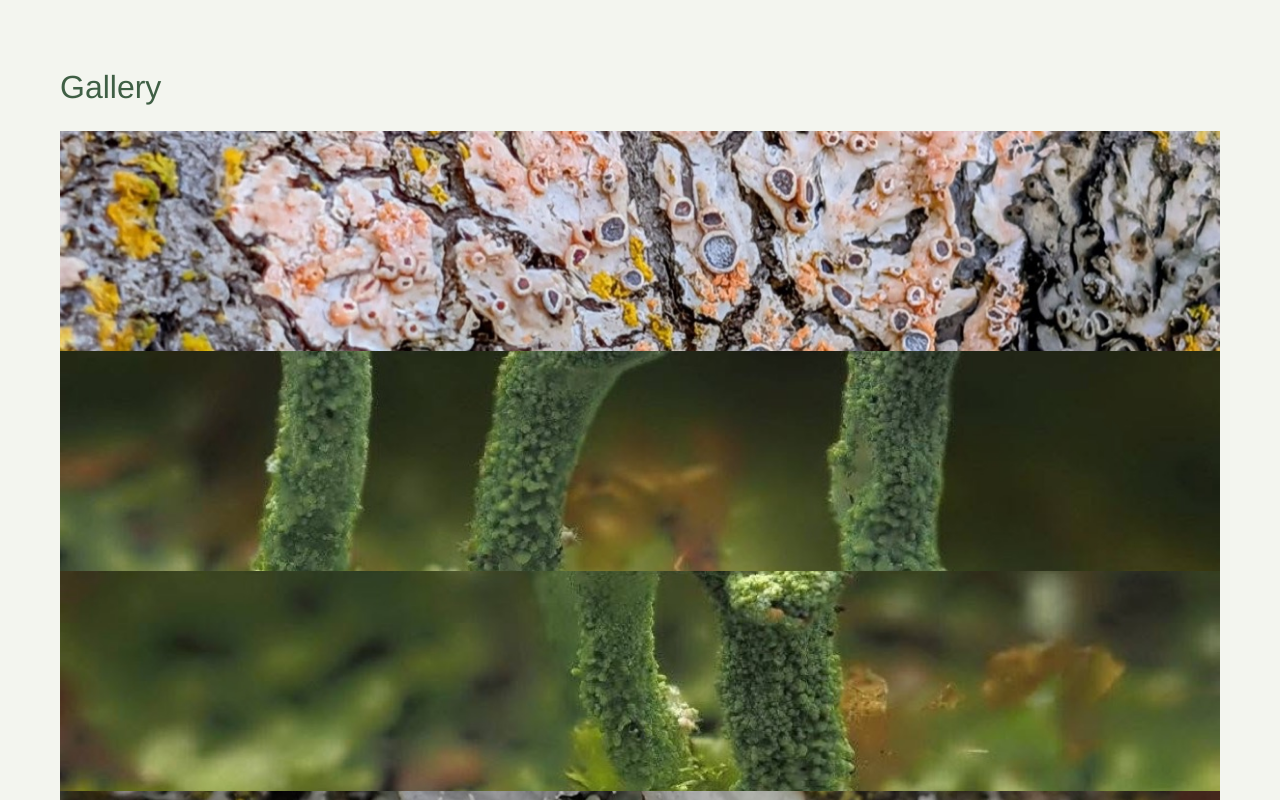
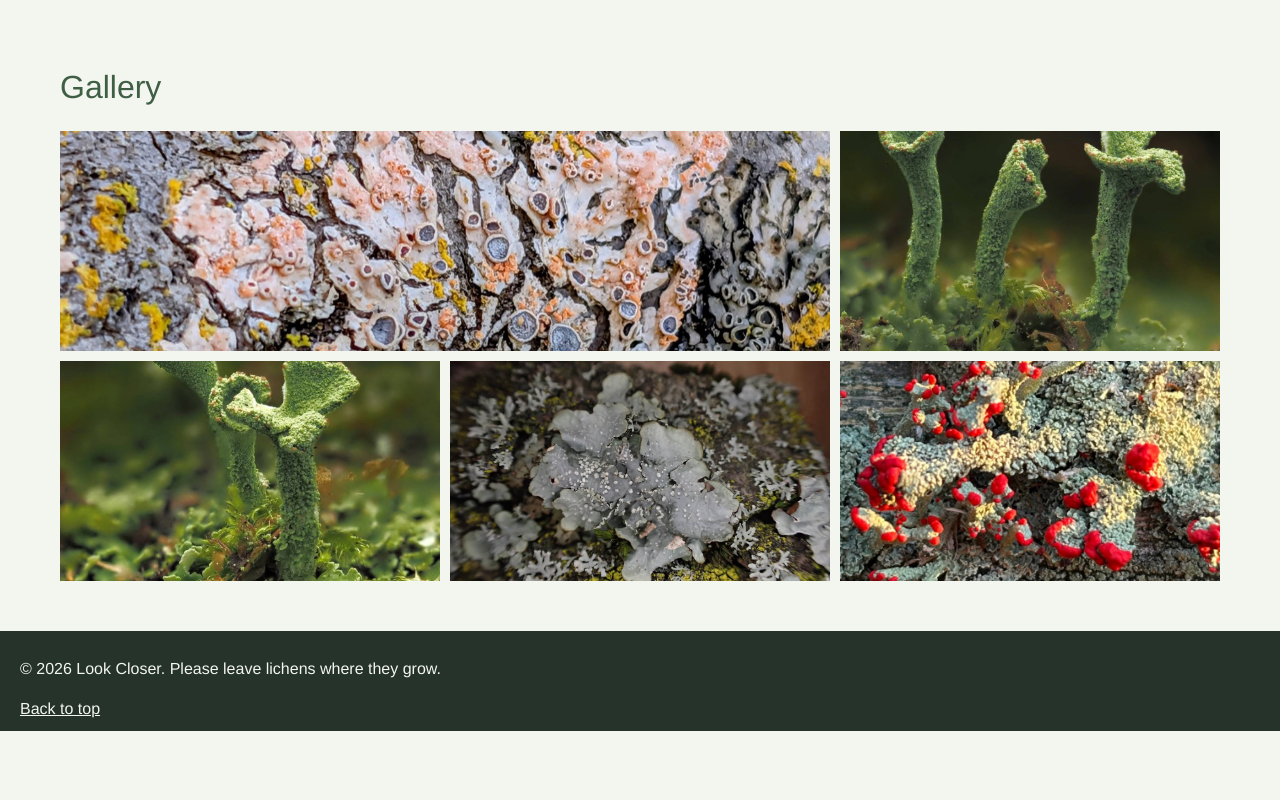
Before and after one commit to Hayat0-039/quiz-3a, a plain HTML site: page index.html in a window 1280 px wide. Shown: the part 1180-1980 px from the top of the page. After the commit the page ends 1911 px from the top, so only its background shows below. Drawn offline with Linux system fonts and the light colour scheme.

Commit message:
Make a photo gallery

```diff
--- a/styles.css
+++ b/styles.css
@@ -184,7 +184,14 @@ footer a {
 /* TASK 5: Use grid. The gallery should have three equal-width columns
    with 10px of space between the photos. The rock photo (it has the
    class wide) should stretch across the first two columns. */
-
+.gallery-wrap {
+  display: grid;
+  grid-template-columns: repeat(3, 1fr);
+  gap: 10px;
+  .wide {
+    grid-column: span 2;
+  }
+}
 
 
 /* TASK 6: Use flexbox. The copyright should sit at the far left of the
```
